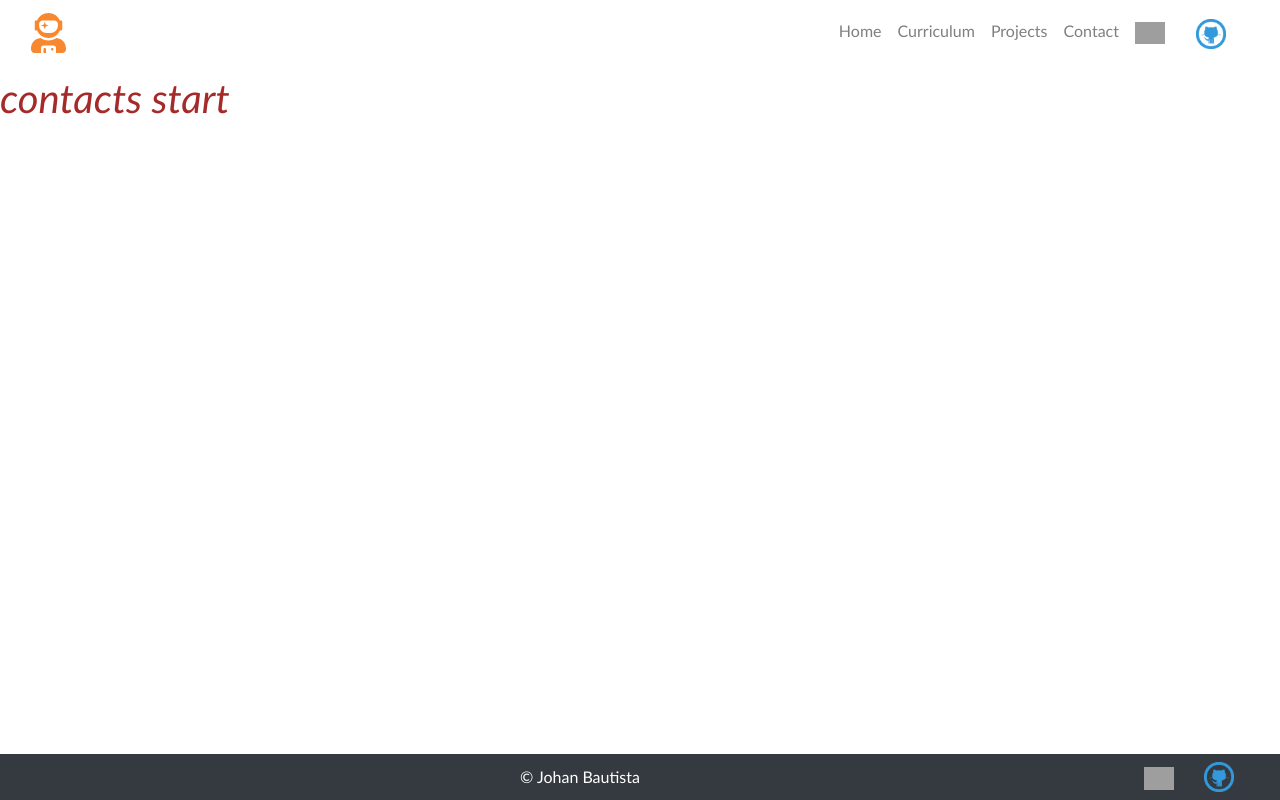
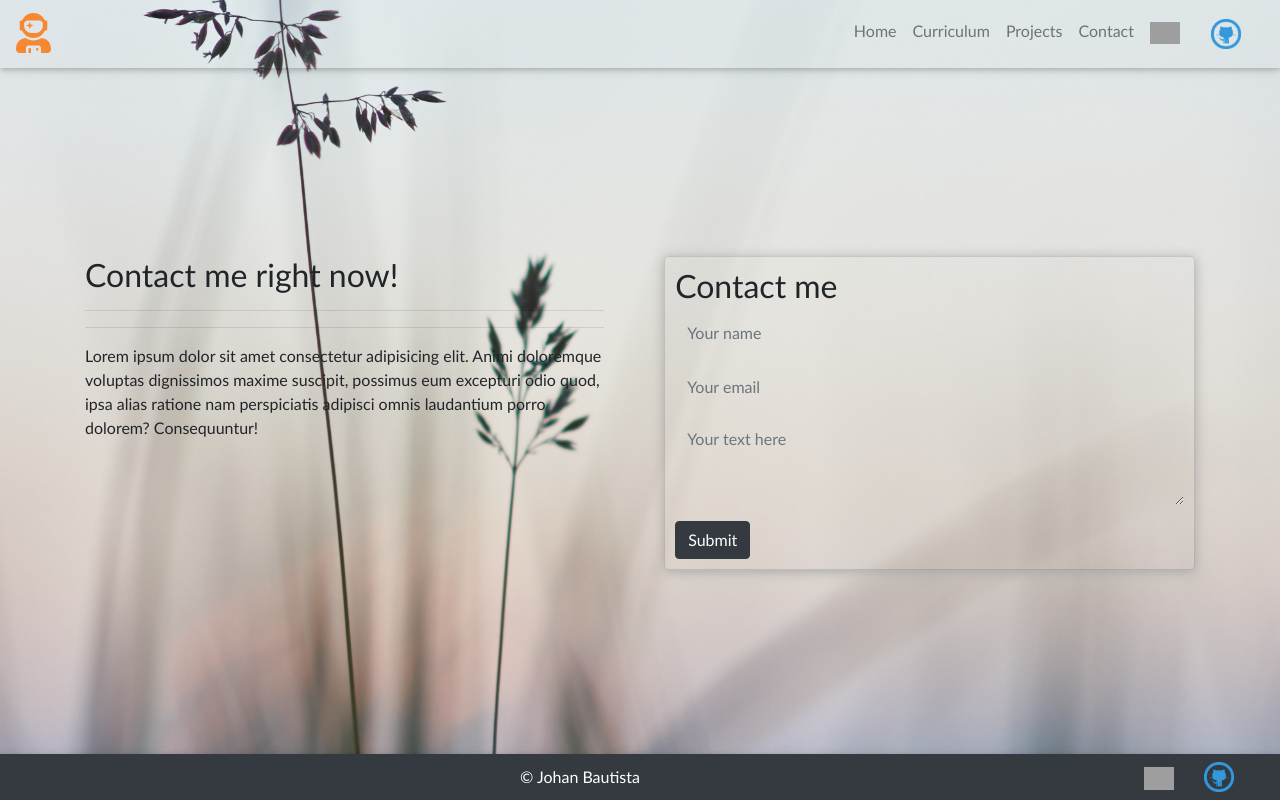
Before and after one commit to johanBautista/jBautista_web, a React (Create React App) app: page /contact in a window 1280 px wide. Built offline with nearby package versions, Linux system fonts and the light colour scheme; grey boxes are pictures that could not be loaded.

Commit message:
add css contact  page

```diff
--- a/src/components/layout/navbar/Navbar.css
+++ b/src/components/layout/navbar/Navbar.css
@@ -7,3 +7,14 @@ applecore #dcc7aa */
 img.style-icon {
   width: 30px;
 }
+.navbar {
+  box-shadow: 0 2px 5px 0 rgba(0,0,0,.16), 0 2px 10px 0 rgba(0,0,0,.12);
+  font-weight: 300;
+}
+.fixed-top {
+  position: fixed;
+  top: 0;
+  right: 0;
+  left: 0;
+  z-index: 1030;
+}
--- a/src/components/layout/navbar/Navbar.js
+++ b/src/components/layout/navbar/Navbar.js
@@ -11,7 +11,7 @@ import { faUserAstronaut } from '@fortawesome/free-solid-svg-icons';
 const navbar = () => {
   return (
     <div className="container-fluid">
-      <Navbar collapseOnSelect expand="lg" variant="light">
+      <Navbar collapseOnSelect expand="lg" variant="light" className="fixed-top">
         <Navbar.Brand href="/" className="style-logo style-title">
           <FontAwesomeIcon
             icon={faUserAstronaut}
--- a/src/components/pages/contact/Contact.css
+++ b/src/components/pages/contact/Contact.css
@@ -0,0 +1,43 @@
+body,
+html {
+  height: 100%;
+}
+.img-back {
+  background-image: url('../../img/wolfgang-hasselmann-WrLY3abIUyU-unsplash.jpg');
+  height: 100vh;
+  background-position: center;
+  background-repeat: no-repeat;
+  background-size: cover;
+}
+.contact-title {
+}
+.container-contact {
+  display: flex;
+  padding-top: 20%;
+}
+.contact-form {
+  width: inherit;
+  margin-left: 60px;
+}
+.contact-info {
+  width: inherit;
+}
+.card {
+  background-color: transparent !important;
+  box-shadow: 0px 2px 12px #aaaaaa;
+  padding: 10px;
+}
+input.form-control,
+textarea.form-control {
+  background-color: transparent;
+}
+
+.form-control {
+  border: transparent !important;
+  border-bottom: tomato solid;
+}
+
+/* blueberry #6b7a8f
+apricot   #f7882f
+citrus    #f7c331
+applecore #dcc7aa */
--- a/src/components/pages/contact/Contact.js
+++ b/src/components/pages/contact/Contact.js
@@ -1,9 +1,47 @@
 import React from 'react';
+import { Form, Button } from 'react-bootstrap';
+import './Contact.css';
 
 const Contact = () => {
   return (
-    <div>
-      <i>contacts start</i>
+    <div className="img-back">
+      <div className="container container-contact">
+        <div className="contact-info">
+          <h2 className="info-title">Contact me right now!</h2>
+          <hr/><hr/>
+          <p>
+            Lorem ipsum dolor sit amet consectetur adipisicing elit. Animi
+            doloremque voluptas dignissimos maxime suscipit, possimus eum
+            excepturi odio quod, ipsa alias ratione nam perspiciatis adipisci
+            omnis laudantium porro dolorem? Consequuntur!
+          </p>
+        </div>
+        <div className="contact-form card">
+          <h2 className="contact-title">Contact me</h2>
+          <Form>
+            <Form.Group>
+              <Form.Control
+                type="name"
+                placeholder="Your name"
+                // style={{ borderBottom: '1px solid #2966a3' }}
+              />
+            </Form.Group>
+            <Form.Group controlId="exampleForm.ControlInput1">
+              <Form.Control type="email" placeholder="Your email" />
+            </Form.Group>
+            <Form.Group controlId="exampleForm.ControlTextarea1">
+              <Form.Control
+                as="textarea"
+                rows="3"
+                placeholder="Your text here"
+              />
+            </Form.Group>
+            <Button variant="dark" type="submit">
+              Submit
+            </Button>
+          </Form>
+        </div>
+      </div>
     </div>
   );
 };
```
Also changed, not shown: src/components/img/wolfgang-hasselmann-WrLY3abIUyU-unsplash.jpg (added).
